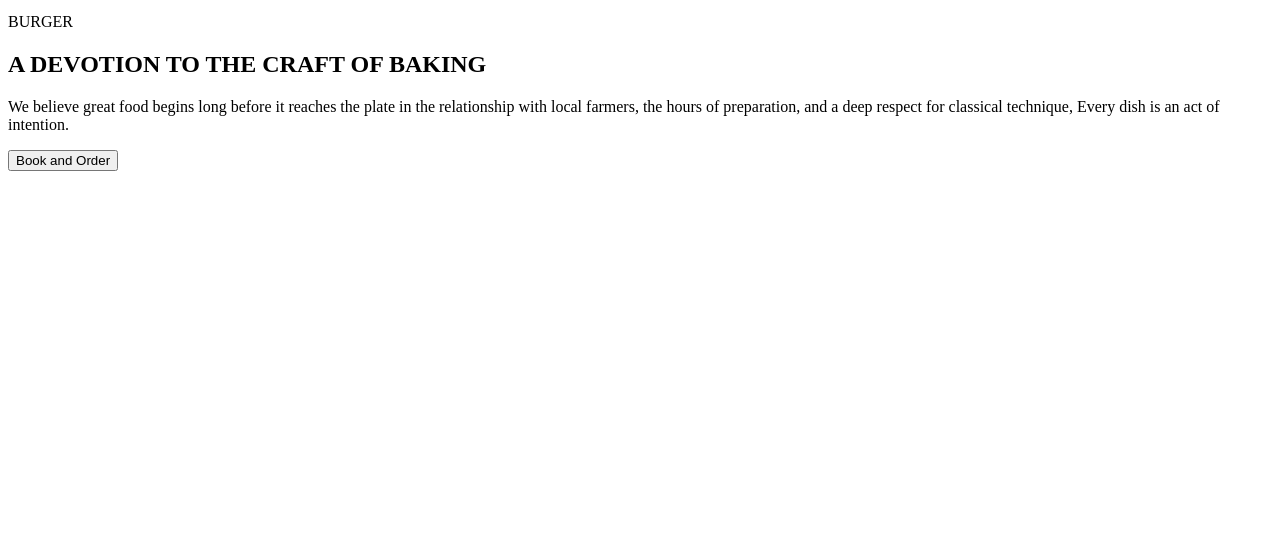
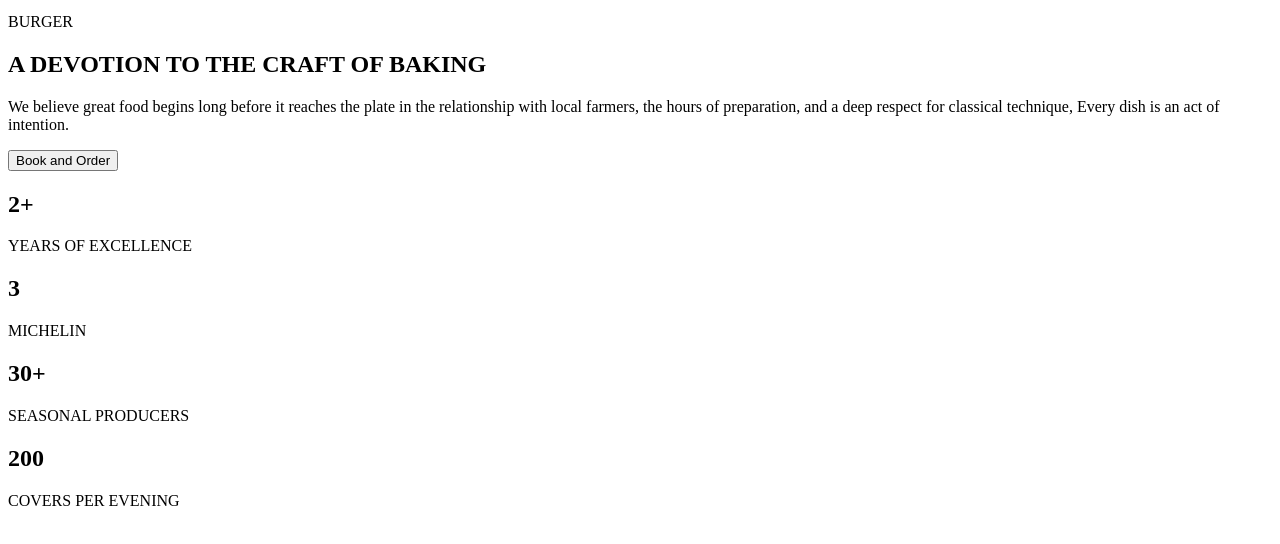
Before and after one commit to wisdomnotai/restaurant-landing-page, a plain HTML site: page src/index.html in a window 1280 px wide. Shown: the part 112-656 px from the top of the page. Drawn offline with Linux system fonts and the light colour scheme.

Commit message:
creating the track record section

```diff
--- a/src/index.html
+++ b/src/index.html
@@ -33,7 +33,23 @@
         <button class="about-cta">Book and Order</button>
         </div>
     </section>
-
-
+    <section class="track">
+        <div class="track-record">
+            <h2 class="track-score">2+</h2>
+            <p class="track-text">YEARS OF EXCELLENCE</p>
+        </div>
+        <div class="track-record">
+            <h2 class="track-score">3</h2>
+            <p class="track-text">MICHELIN</p>
+        </div>
+        <div class="track-record">
+            <h2 class="track-score">30+</h2>
+            <p class="track-text">SEASONAL PRODUCERS</p>
+        </div>
+        <div class="track-record">
+            <h2 class="track-score">200</h2>
+            <p class="track-text">COVERS PER EVENING</p>
+        </div>
+    </section>
 </body>
 </html>
```
